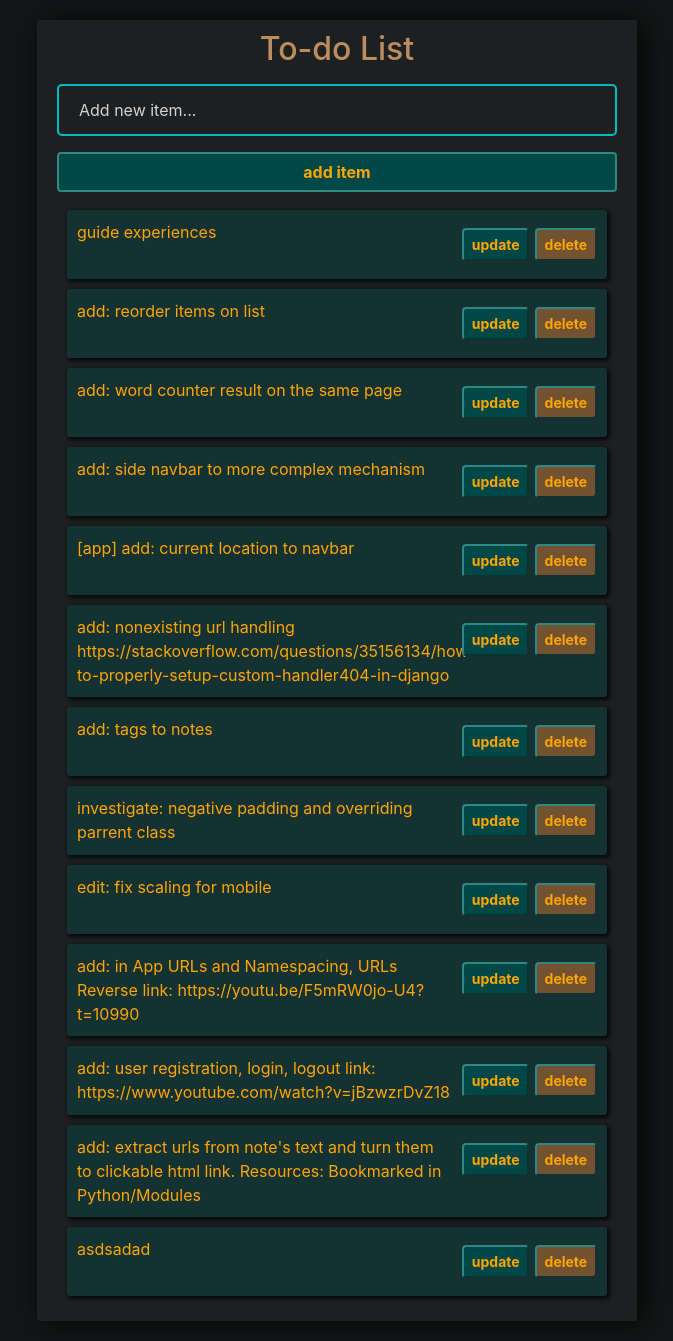
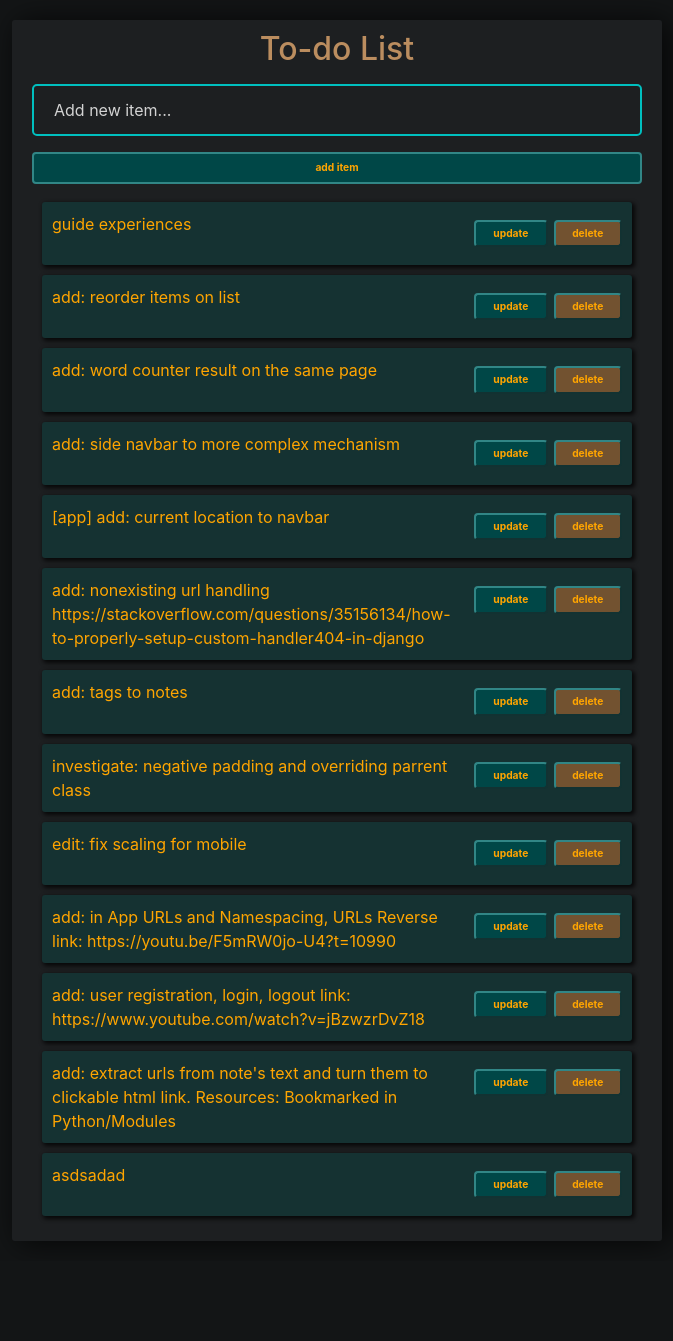
Before and after one commit to Rejoyceslav/DjangoTest_Jhingo, a Django app: page / in a window 1280 px wide. Shown: the part 56-1397 px from the top of the page, without its empty margins (303-976 px from the left). After the commit the page ends 1272 px from the top, so only its background shows below. Run offline with Django 3.2, Linux system fonts and the light colour scheme; data comes from the database, SQL or seed files in the repository; both versions use the stored data as it was after the commit; some libraries are stand-ins or nearby versions.

Commit message:
Some changes to dynamic scaling

```diff
--- a/core/static/dark_green_orange_style.css
+++ b/core/static/dark_green_orange_style.css
@@ -68,6 +68,7 @@
     border-width: 2px;
     font-weight: bold;
     color: Orange;
+    font-size: 0.8vw;
 }
 
 .btn-danger:hover{
@@ -83,6 +84,7 @@
     border-width: 2px;
     font-weight: bold;
     color: Orange;
+    font-size: 0.8vw;
 }
 
 .btn-info:hover {
@@ -158,7 +160,7 @@ a:active {
 
 /* TO-DO LIST */
 .center-column{
-    width: 600px;
+    width: auto;
     margin: 20px auto;
     padding-top: 10px;
     padding-right: 5px;
--- a/core/templates/base.html
+++ b/core/templates/base.html
@@ -12,7 +12,7 @@
 <head>
     <meta charset="utf-8">
     <meta name="viewport" content="width=device-width, initial-scale=1.0, user-scalable=yes, minimum-scale=1.0, maximum-scale=3.0, shrink-to-fit=no">
-    <title>2629881</title>
+    <title>Rejoyceslav</title>
 </head>
 <body>
 <nav class="navbar navbar-expand-lg navbar-dark bg-dark">
--- a/core/todo_list/models.py
+++ b/core/todo_list/models.py
@@ -8,3 +8,6 @@ class ToDoList(models.Model):
 
     def __str__(self):
         return self.title  # title is now the name of item in admin
+
+    # def get_absolute_url(self):
+    #     return
--- a/core/todo_list/templates/todo_delete.html
+++ b/core/todo_list/templates/todo_delete.html
@@ -3,6 +3,7 @@
 {% block content %}
 
 <div class="center-column" style="
+    max-width: 550px;
     padding-top: 10px;
     padding-right: 20px;
     padding-bottom: 10px;
--- a/core/todo_list/templates/todo_main.html
+++ b/core/todo_list/templates/todo_main.html
@@ -1,7 +1,7 @@
 {% extends 'base.html' %}
 
 {% block content %}
-<div class="container center-column">
+<div class="container center-column" style="max-width: 650px">
     <h2>
         To-do List
     </h2>
--- a/core/todo_list/templates/todo_update.html
+++ b/core/todo_list/templates/todo_update.html
@@ -3,6 +3,7 @@
 {% block content %}
 
 <div class="center-column" style="
+    max-width: 550px;
     padding-top: 10px;
     padding-right: 20px;
     padding-bottom: 10px;
--- a/core/todo_list/views.py
+++ b/core/todo_list/views.py
@@ -1,4 +1,4 @@
-from django.shortcuts import render, redirect
+from django.shortcuts import render, redirect, get_object_or_404
 from django.views import View
 
 from .models import *
@@ -8,53 +8,51 @@ from .forms import *
 class ToDoMain(View):
     def get(self, request):  # get request comes here
         items_in_list = ToDoList.objects.all()
-
         form = ToDoListForm()
 
         context = {
                     'items_in_list': items_in_list,
                     'form': form,
                    }
+
         return render(request, 'todo_main.html', context)
 
     def post(self, request):  # post request comes here
         form = ToDoListForm(request.POST)
+
         if form.is_valid():
             form.save()
+
         return redirect(request.path)  # redirects to request's path, <form action=''> in html has to be empty
 
 
 class ToDoUpdate(View):
     def get(self, request, pk):  # get request comes here, pk = primary key
         item = ToDoList.objects.get(id=pk)
-
         form = ToDoListForm(instance=item)
 
         context = {'form': form}
+
         return render(request, 'todo_update.html', context)
 
     def post(self, request, pk):  # post request comes here
         item = ToDoList.objects.get(id=pk)
-
         form = ToDoListForm(request.POST, instance=item)
         if form.is_valid():
             form.save()
-
-        context = {'form': form}
 
         return redirect('todo_main')  # 'to_do_main' is url name from urls
 
 
 class ToDoDelete(View):
     def get(self, request, pk):  # get request comes here, pk = primary key
-        item = ToDoList.objects.get(id=pk)
-
+        # item = ToDoList.objects.get(id=pk)
+        item = get_object_or_404(ToDoList, id=pk)
         context = {'item': item}
         return render(request, 'todo_delete.html', context)
 
     def post(self, request, pk):  # post request comes here
         item = ToDoList.objects.get(id=pk)
-
         item.delete()
 
         return redirect('todo_main')  # 'to_do_main' is url name from urls
--- a/core/word_counter/templates/counter_result.html
+++ b/core/word_counter/templates/counter_result.html
@@ -1,7 +1,7 @@
 {% extends 'base.html' %}
 
 {% block content %}
-<div class="container center-column">
+<div class="container center-column" style="max-width: 400px">
     <h2>
  Your text has {{amount_of_words}} words
     </h2>
--- a/core/word_counter/templates/counter_result_deeper.html
+++ b/core/word_counter/templates/counter_result_deeper.html
@@ -1,7 +1,7 @@
 {% extends 'base.html' %}
 
 {% block content %}
-<div class="center-column">
+<div class="center-column" style="max-width: 400px">
     <h2>
         - one level deeper -
     </h2>
--- a/core/word_counter/templates/word_counter.html
+++ b/core/word_counter/templates/word_counter.html
@@ -1,7 +1,7 @@
 {% extends 'base.html' %}
 
 {% block content %}
-<div class="container center-column" style="width: 900px">
+<div class="container center-column" style="max-width: 900px">
     <h2>
         Paste text into the form to count them words!
     </h2>
@@ -9,7 +9,7 @@
         <div class="center-this">
             <form method="POST" action="counter_result">
                 {% csrf_token %}
-                <textarea name="text" class="container textarea input-dark" rows="20" cols="115" spellcheck="false" autofocus></textarea><br>
+                <textarea name="text" class="container textarea input-dark" rows="15" cols="115" spellcheck="false" autofocus></textarea><br>
                 <button type="submit" class="btn btn-sm btn-info" style = "position:relative; top:5px;">Count</button>
             </form>
         </div>
```
Also changed, not shown: core/db.sqlite3.
